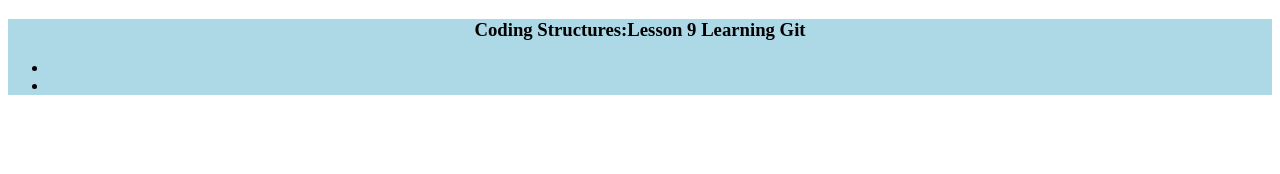
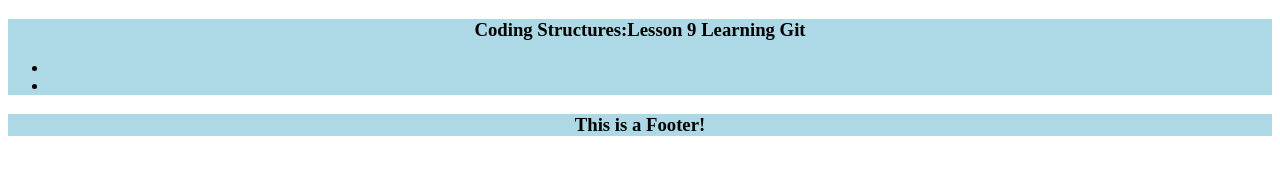
Before and after one commit to LeeMoTakito/git-demo, a plain HTML site: page index.html in a window 1280 px wide. Drawn offline with Linux system fonts and the light colour scheme.

Commit message:
Added footer to index.html file

```diff
--- a/index.html
+++ b/index.html
@@ -13,5 +13,10 @@
           <li><a href="https://betheltech.net"></a></li>
         </ul>
       </nav>
+    </header>
+
+    <footer style=background-color:lightblue>
+      <h3 style=text-align:center>This is a Footer!</h3>
+    </footer>
   </body>
 </html>
```
